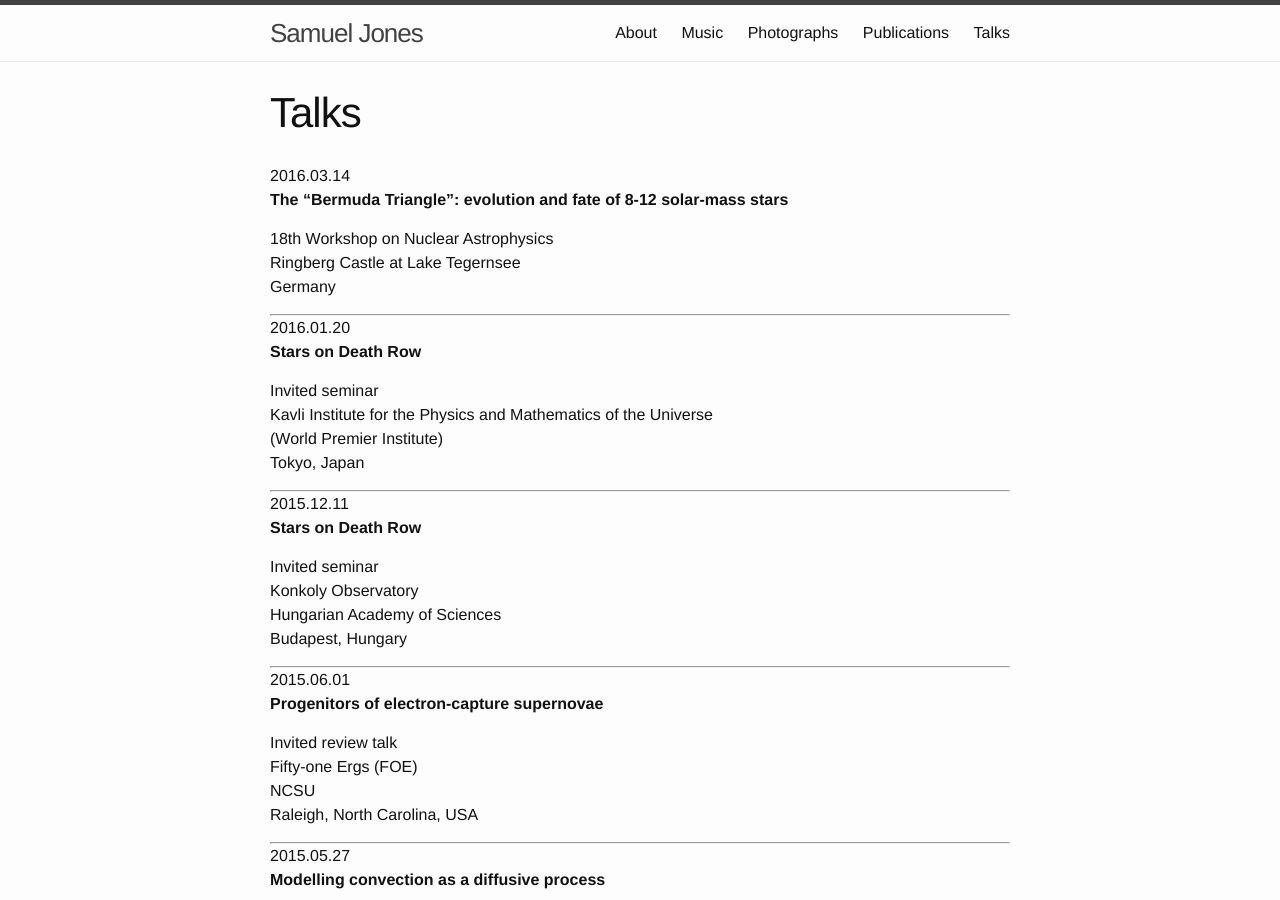
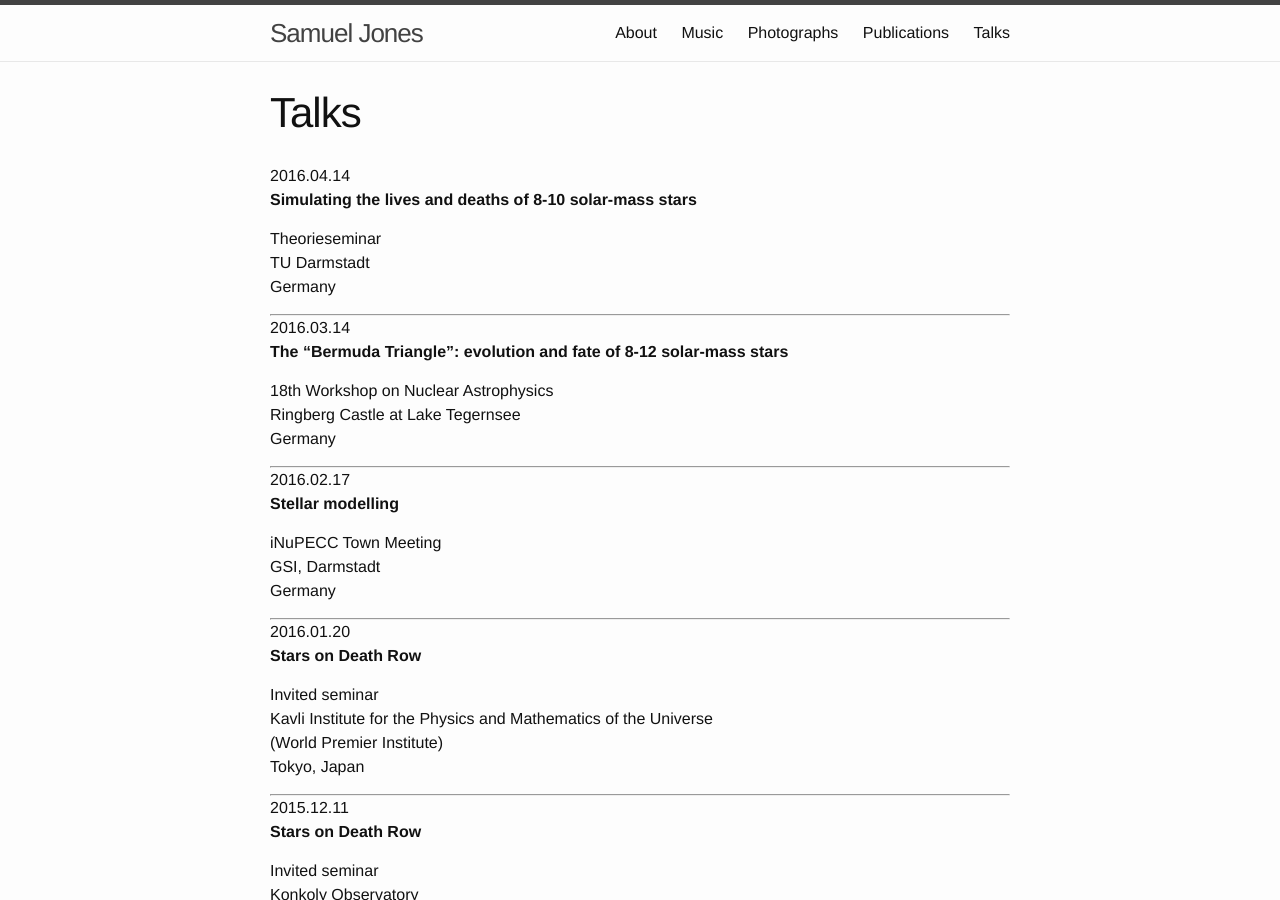
Before and after one commit to swjones/swjones.github.io, a Jekyll site: the page built from talks.md, in a window 1280 px wide and 900 px high. Built offline with Jekyll 4.4.1, drawn with Linux system fonts in a browser that asks for light colours; formulas are drawn with MathJax 3.

Commit message:
talk added
Former-commit-id: 0cb72c21558cc71b7d2ef3996583c5169974130f

```diff
--- a/talks.md
+++ b/talks.md
@@ -2,6 +2,18 @@
 layout: page
 title: Talks
 permalink: /talks/
+---
+
+2016.04.14
+<br>
+__Simulating the lives and deaths of 8-10 solar-mass stars__
+
+Theorieseminar
+<br>
+TU Darmstadt
+<br>
+Germany
+
 ---
 
 2016.03.14
@@ -11,6 +23,18 @@ __The "Bermuda Triangle": evolution and fate of 8-12 solar-mass stars__
 18th Workshop on Nuclear Astrophysics
 <br>
 Ringberg Castle at Lake Tegernsee
+<br>
+Germany
+
+---
+
+2016.02.17
+<br>
+__Stellar modelling__
+
+iNuPECC Town Meeting
+<br>
+GSI, Darmstadt
 <br>
 Germany
 
```
